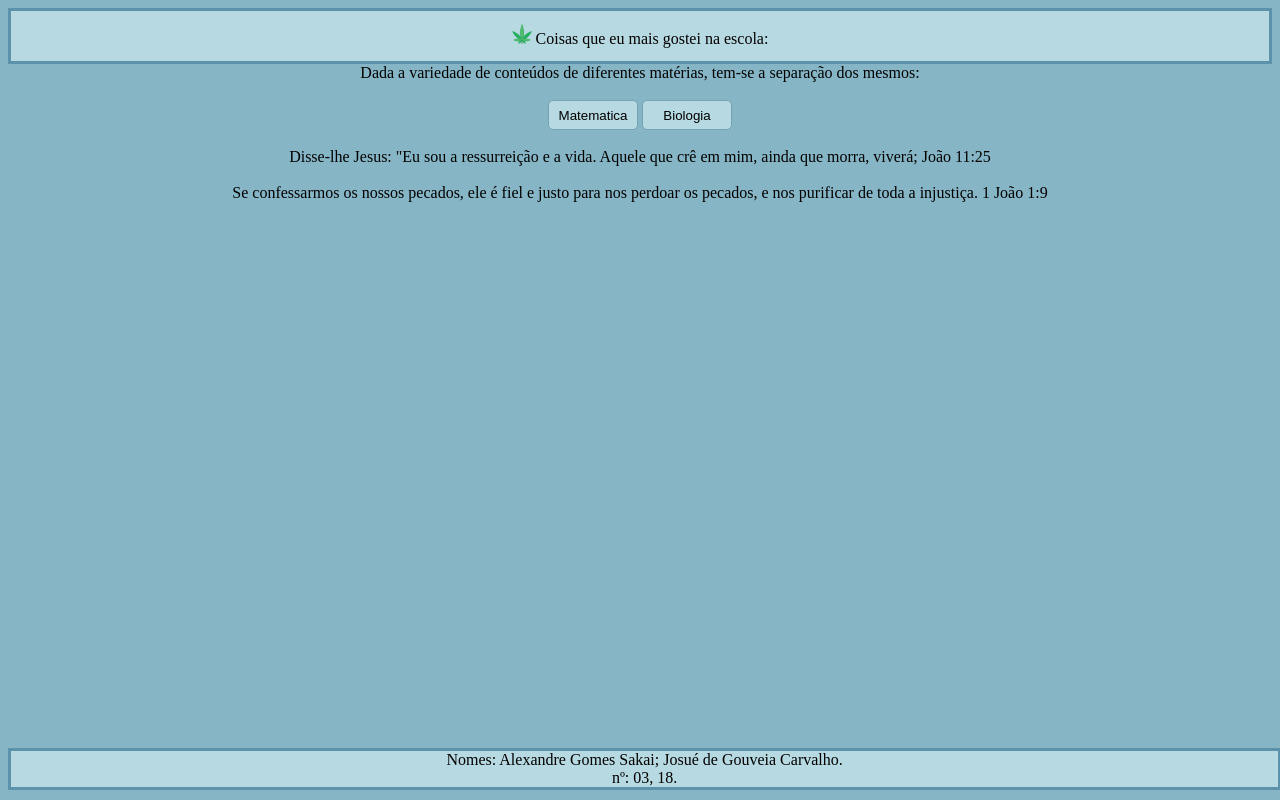
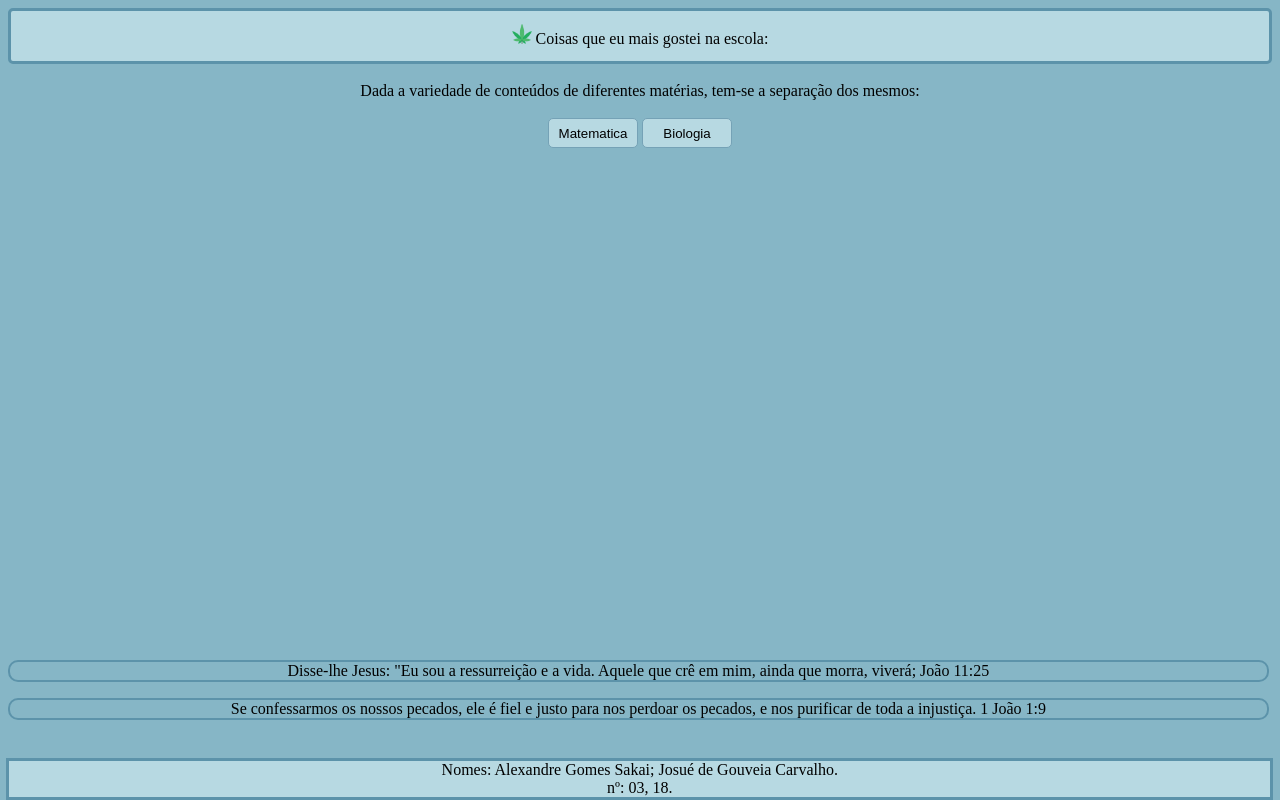
Before and after one commit to AlexSakai/2h3t, a plain HTML site: page dupla/dupla.html in a window 1280 px wide. Drawn offline with Linux system fonts and the light colour scheme.

Commit message:
Add files via upload

```diff
--- a/dupla/dupla.css
+++ b/dupla/dupla.css
@@ -3,15 +3,20 @@
     grid-row: auto;
     background-color: #B7D9E2;
     border: 3px solid #5C93AA;
+    border-radius: 5px;
     height: 50px;
 }
 
 .rodape{
-    position: absolute;
-    bottom: 10px;
-    width: 99%;
+    display: grid;
+    grid-row: auto;
     background-color: #B7D9E2;
     border: 3px solid #5C93AA;
+    position: relative;
+}
+
+.pinto:last-child{
+    position: relative;
 }
 
 #maconha{
@@ -57,12 +62,32 @@
     border: 1px solid #1f5372;
 }
 
-.versiculo{
-    position: absolute;
-    bottom: 70px;
-    width: 99%;
-}
-
 .cu{
     align-self: center;
 }
+
+#versiculoUm{
+    border: 2px solid #5C93AA;
+    border-radius: 10px;
+}
+
+#versiculoDois{
+    border: 2px solid #5C93AA;
+    border-radius: 10px;
+}
+
+.versiculos{
+    position: fixed;
+    bottom: 8%;
+    width: 98.5%;
+}
+
+.footer{
+        position: fixed;
+        left: 0.5%;
+        bottom: 0;
+        width: 98.5%;
+        background-color: #B7D9E2;
+        border: 3px solid #5C93AA;
+        text-align: center;
+}
--- a/dupla/dupla.html
+++ b/dupla/dupla.html
@@ -9,23 +9,25 @@
 </head>
 <body class="pinto">
     <section class="menu">
-            <div class="cu">
-                 <img id="maconha" src="maconha.png" alt="" >
-                Coisas que eu mais gostei na escola:
-            </div>
-        </section>
-    <section class="conteudos">
+        <div class="cu">
+            <img id="maconha" src="maconha.png" alt="" >
+            Coisas que eu mais gostei na escola:
+        </div>
+    </section>
+    <section class="conteudos"> <br>
         <div>
             Dada a variedade de conteúdos de diferentes matérias, tem-se a separação dos mesmos: <br><br>
             <a href="matematica.html"><Button class="botao">Matematica</Button></a>
             <a href="biologia.html"><button class="botao">Biologia</button></a>
-            <br><br>Disse-lhe Jesus: "Eu sou a ressurreição e a vida. Aquele que crê em mim, ainda que morra, viverá; João 11:25<br><br>
-            Se confessarmos os nossos pecados, ele é fiel e justo para nos perdoar os pecados, e nos purificar de toda a injustiça. 1 João 1:9
+        </div><br><br>
+        <div class="versiculos">
+            <p id="versiculoUm">Disse-lhe Jesus: "Eu sou a ressurreição e a vida. Aquele que crê em mim, ainda que morra, viverá; João 11:25</p>
+            <p id="versiculoDois">Se confessarmos os nossos pecados, ele é fiel e justo para nos perdoar os pecados, e nos purificar de toda a injustiça. 1 João 1:9</p>
         </div>
     </section>
-    <section class="rodape">
-        <div> Nomes: Alexandre Gomes Sakai; Josué de Gouveia Carvalho. <br> nº: 03, 18.
-        </div>
+    <section class="footer">
+        Nomes: Alexandre Gomes Sakai; Josué de Gouveia Carvalho.<br>
+        nº: 03, 18.
     </section>
 </body>
 </html>
```
Also changed, not shown: dupla/biologia.html (+16 -8 lines), dupla/matematica.html (+13 -3 lines).
